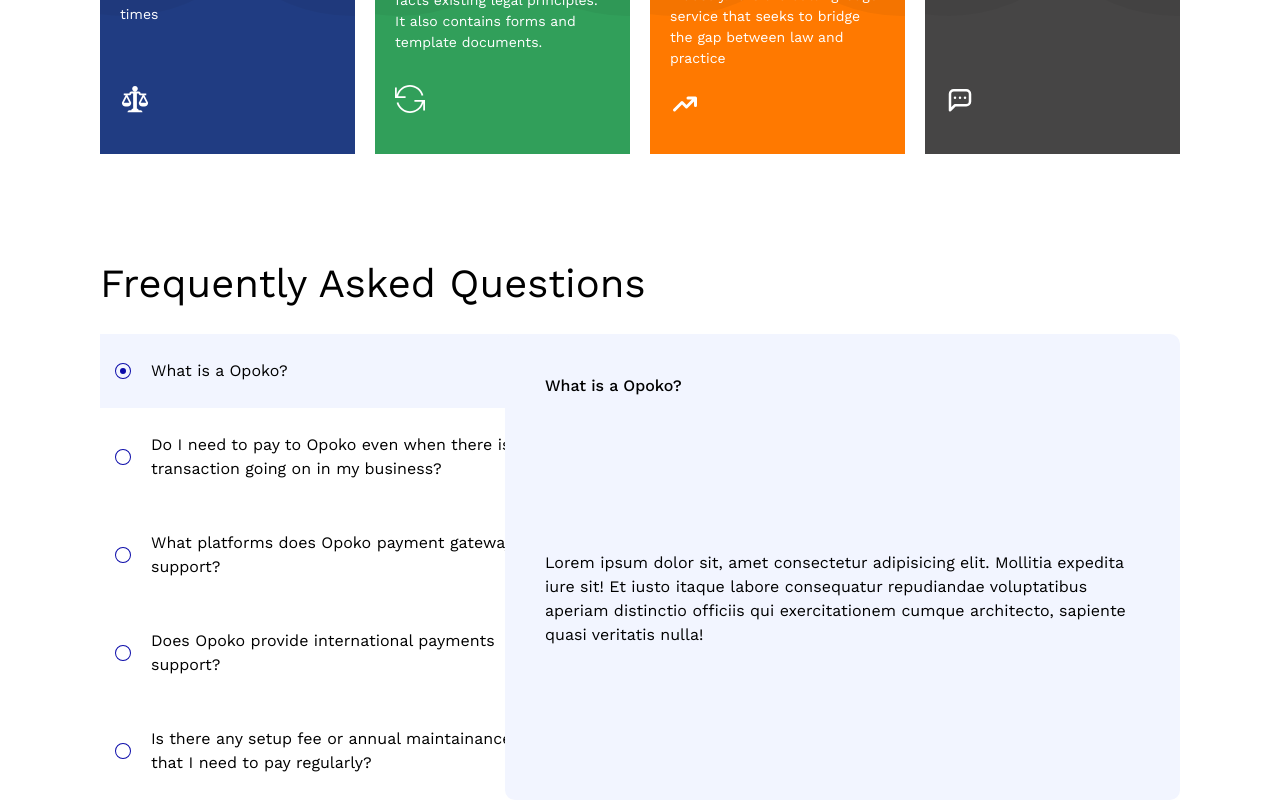
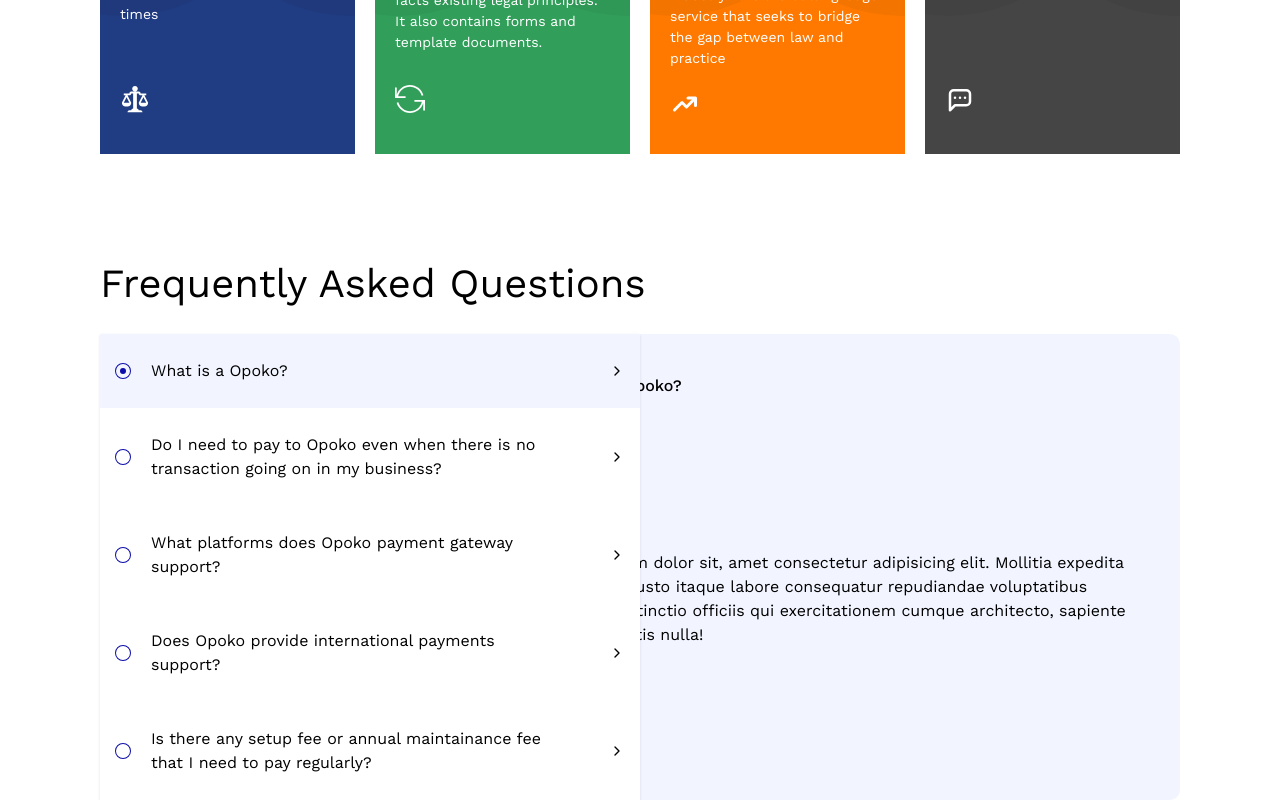
Before and after one commit to Niscolinx/opoko, a React (Vite) app: page /about-us in a window 1280 px wide. Shown: the part 952-1752 px from the top of the page. Built offline with nearby package versions, Linux system fonts and the light colour scheme.

Commit message:
working on about us

```diff
--- a/src/pages/AboutUs.tsx
+++ b/src/pages/AboutUs.tsx
@@ -139,7 +139,7 @@ function AboutUs() {
 
         <div className="grid grid-cols-8 relative">
           <div
-            className=""
+            className="bg-white shadow"
             style={{
               gridColumn: '1 / 5',
               zIndex: 2
@@ -181,7 +181,7 @@ function AboutUs() {
           <div
             className="grid gap-16 p-16 absolute bg-[#F2F5FF] rounded-2xl h-full "
             style={{
-              zIndex: 2,
+              zIndex: 1,
               gridColumn: '4 / -1',
             }}
           >
```
